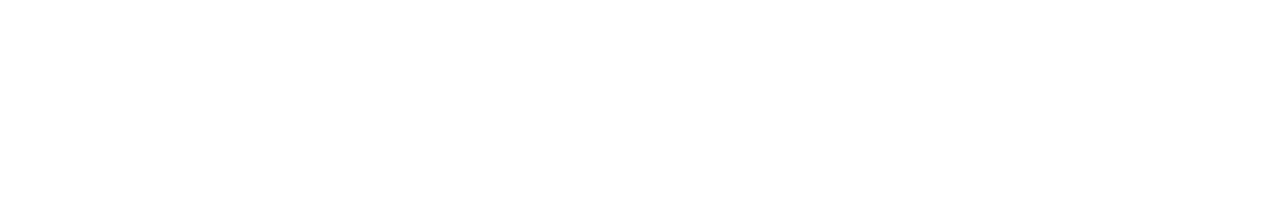
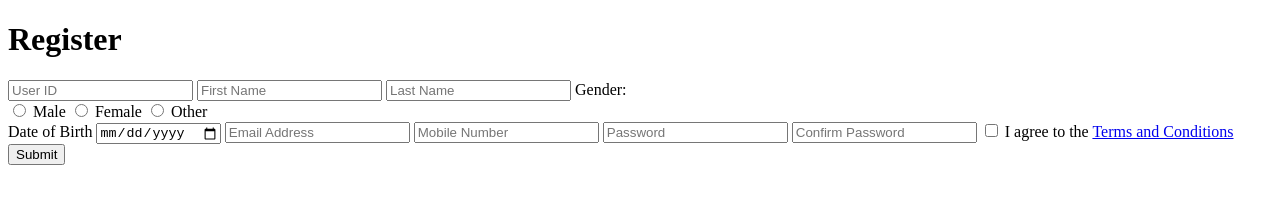
Before and after one commit to Namachivayam2001/Registration-form, a plain HTML site: page index.html in a window 1280 px wide. Drawn offline with Linux system fonts and the light colour scheme.

Commit message:
Set all required fields

```diff
--- a/index.html
+++ b/index.html
@@ -3,9 +3,36 @@
 <head>
     <meta charset="UTF-8">
     <meta name="viewport" content="width=device-width, initial-scale=1.0">
+    <link rel="stylesheet" href="./index.css">
     <title>Registration Form</title>
 </head>
 <body>
-
+    <script src="./index.js"></script>
+    <form action="">
+        <h1>Register</h1>
+        <input type="text" id="userid" placeholder="User ID" required>
+        <input type="text" id="fname" placeholder="First Name" required>
+        <input type="text" id="lname" placeholder="Last Name" required>
+        <label>Gender:</label>
+        <div>
+            <input type="radio" id="male" name="gender" value="male">
+            <label for="male">Male</label>
+            <input type="radio" id="female" name="gender" value="female">
+            <label for="female">Female</label>
+            <input type="radio" id="other" name="gender" value="other">
+            <label for="other">Other</label>
+        </div>
+        <label for="dob">Date of Birth</label>
+        <input type="date" id="dob" required>
+        <input type="email" id="email" placeholder="Email Address" required>
+        <input type="tel" id="phone" placeholder="Mobile Number" required>
+        <input type="password" id="password" placeholder="Password" required>
+        <input type="password" id="confirmPassword" placeholder="Confirm Password">
+        <label>
+            <input type="checkbox" name="terms" required>
+            I agree to the <a href="#">Terms and Conditions</a>
+        </label>
+        <button type="submit">Submit</button>
+    </form>
 </body>
 </html>
```
